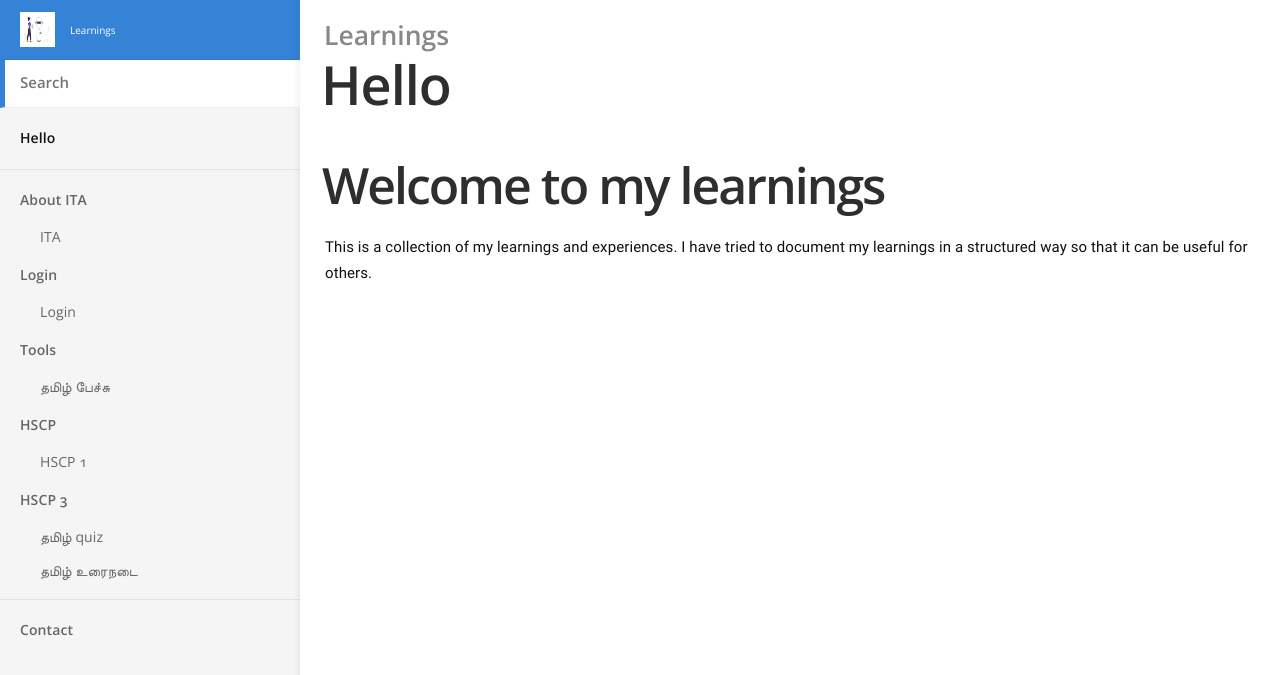
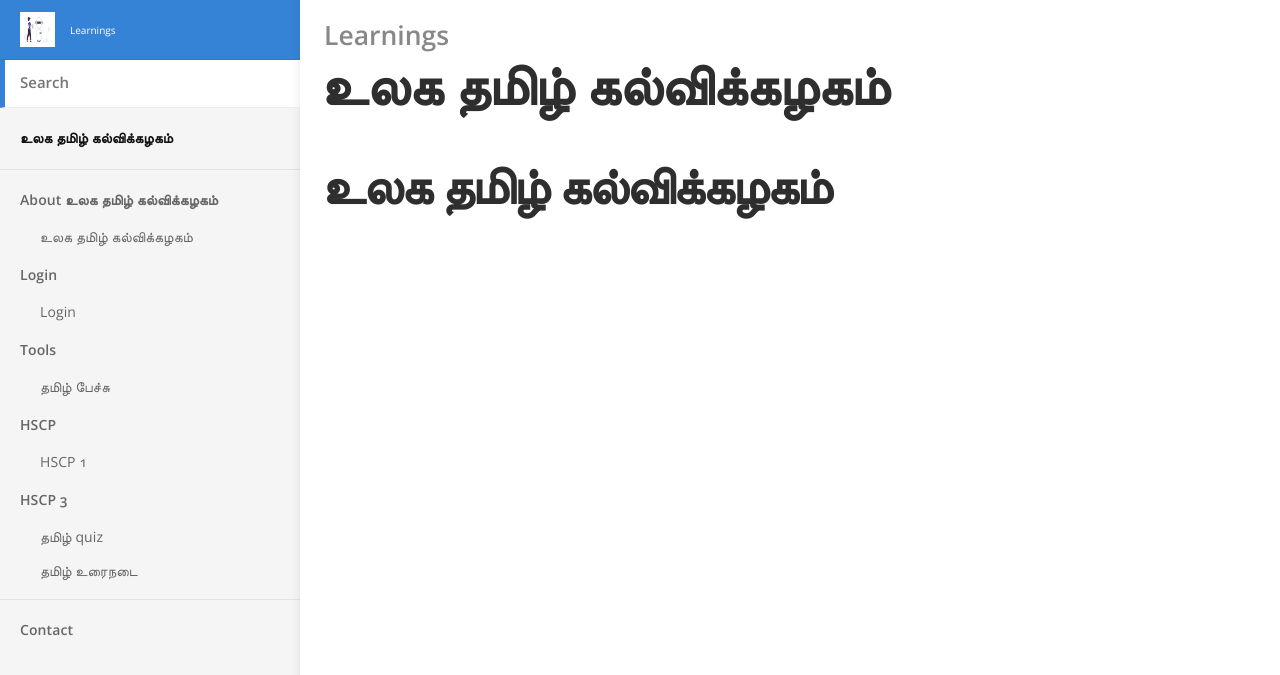
Before and after one commit to mperumal-usd/ita, a Jekyll site: the page built from index.md, in a window 1280 px wide. Shown: the top 675 px of the page. Built offline with Jekyll 4.4.1, drawn with Linux system fonts in a browser that asks for light colours.

Commit message:
initial commit

```diff
--- a/_docs/AboutMe.md
+++ b/_docs/AboutMe.md
@@ -1,7 +1,7 @@
 ---
-title: ITA
-category: About ITA
+title: உலக தமிழ் கல்விக்கழகம்
+category: About உலக தமிழ் கல்விக்கழகம்
 order: 1
 ---
 
-ITA ...
+உலக தமிழ் கல்விக்கழகம்  ...
--- a/index.md
+++ b/index.md
@@ -1,8 +1,5 @@
 ---
-title: Hello
+title: உலக தமிழ் கல்விக்கழகம்
 ---
 
-# Welcome to my learnings
-
-This is a collection of my learnings and experiences.
-I have tried to document my learnings in a structured way so that it can be useful for others.
+# உலக தமிழ் கல்விக்கழகம்
```
